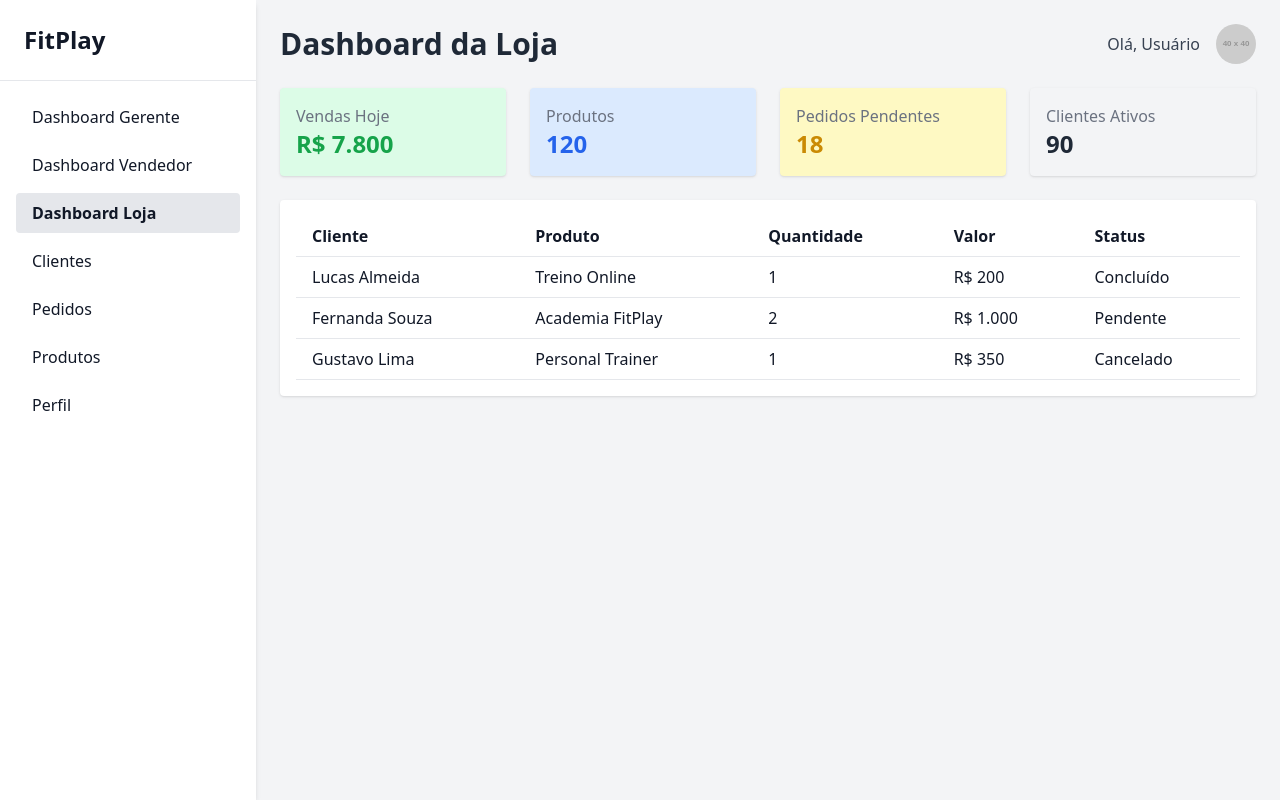
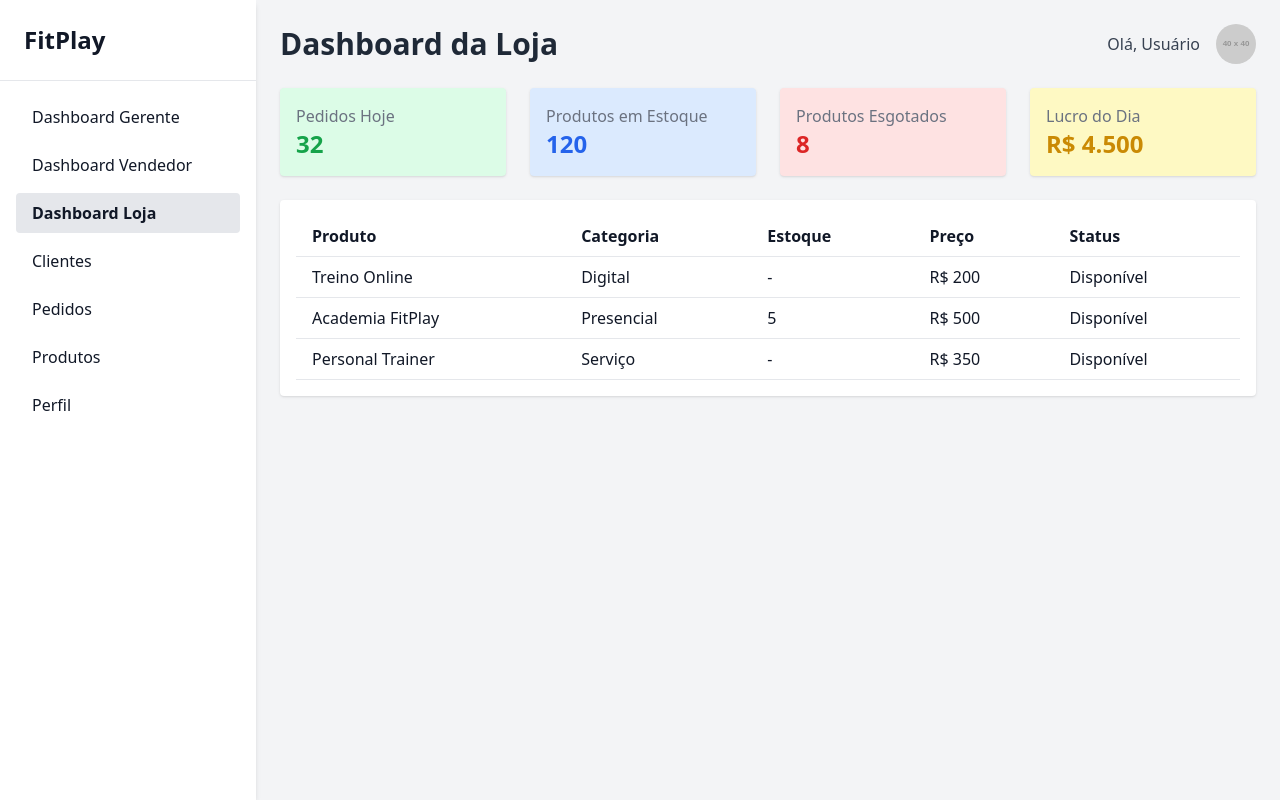
Before and after one commit to draohenrick/fitdplay, a React (Vite) app in the folder frontend/: page /dashboard-loja in a window 1280 px wide. Built offline with nearby package versions, Linux system fonts and the light colour scheme.

Commit message:
Update DashboardLoja.jsx

```diff
--- a/frontend/src/pages/DashboardLoja.jsx
+++ b/frontend/src/pages/DashboardLoja.jsx
@@ -6,17 +6,17 @@ import Table from "../components/Table";
 
 const DashboardLoja = () => {
   const summary = [
-    { title: "Vendas Hoje", value: "R$ 7.800", color: "green" },
-    { title: "Produtos", value: "120", color: "blue" },
-    { title: "Pedidos Pendentes", value: "18", color: "yellow" },
-    { title: "Clientes Ativos", value: "90", color: "gray" },
+    { title: "Pedidos Hoje", value: "32", color: "green" },
+    { title: "Produtos em Estoque", value: "120", color: "blue" },
+    { title: "Produtos Esgotados", value: "8", color: "red" },
+    { title: "Lucro do Dia", value: "R$ 4.500", color: "yellow" },
   ];
 
-  const tableColumns = ["Cliente", "Produto", "Quantidade", "Valor", "Status"];
+  const tableColumns = ["Produto", "Categoria", "Estoque", "Preço", "Status"];
   const tableData = [
-    { Cliente: "Lucas Almeida", Produto: "Treino Online", Quantidade: 1, Valor: "R$ 200", Status: "Concluído" },
-    { Cliente: "Fernanda Souza", Produto: "Academia FitPlay", Quantidade: 2, Valor: "R$ 1.000", Status: "Pendente" },
-    { Cliente: "Gustavo Lima", Produto: "Personal Trainer", Quantidade: 1, Valor: "R$ 350", Status: "Cancelado" },
+    { Produto: "Treino Online", Categoria: "Digital", Estoque: "-", Preço: "R$ 200", Status: "Disponível" },
+    { Produto: "Academia FitPlay", Categoria: "Presencial", Estoque: 5, Preço: "R$ 500", Status: "Disponível" },
+    { Produto: "Personal Trainer", Categoria: "Serviço", Estoque: "-", Preço: "R$ 350", Status: "Disponível" },
   ];
 
   return (
```
